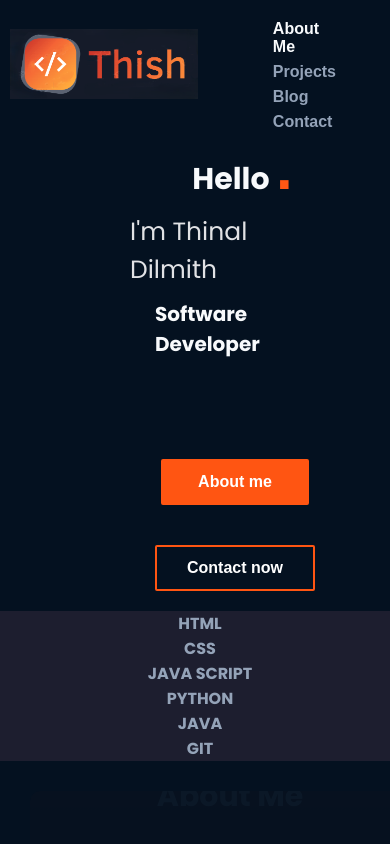
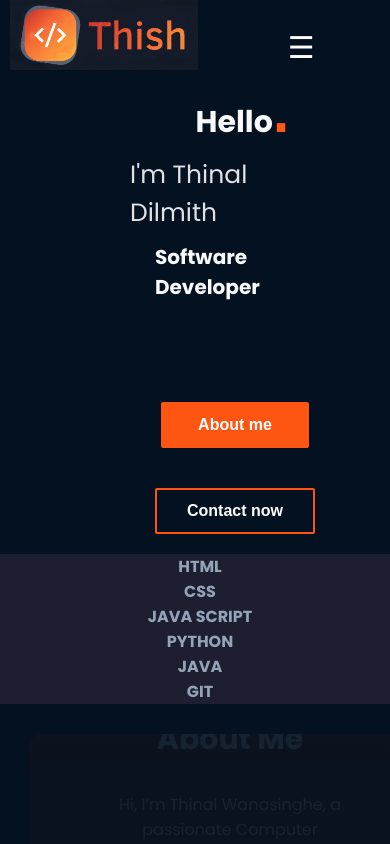
Before and after one commit to Thinal3/portfolio-in-html-css, a plain HTML site: page project/index.html in a window 390 px wide. Shown: the top 844 px of the page. Drawn offline with Linux system fonts and the light colour scheme.

Commit message:
Add hamburger menu toggle script for responsive navigation
- Implemented JavaScript to toggle mobile navigation visibility
- Added event listener to hamburger icon for opening and closing menu
- Enhances usability on smaller screen sizes

```diff
--- a/project/index.html
+++ b/project/index.html
@@ -16,11 +16,14 @@
             </figure>
 
             <nav>
-                <ul>
+                <div class="hamburger" id="hamburger">
+                    ☰
+                </div>
+                <ul class="nav-links" id="nav-links">
                     <li><a href="../project/index.html" class="active">About Me</a></li>
                     <li><a href="#projects">Projects</a></li>
-                    <li><a href="">Blog</a></li>
-                    <li><a href="">Contact</a></li>
+                    <li><a href="../project/Blog.html">Blog</a></li>
+                    <li><a href="../project/contact.html">Contact</a></li>
                 </ul>
             </nav>
         </header>
@@ -29,7 +32,7 @@
 
             <section class="hero_sec">
                 <div class="hero">
-                    <h2>Hello <span id="dot">.</span></h2>
+                    <h2>Hello<span id="dot">.</span></h2>
                     <h2 id="name"><span id="line">_____ </span>I'm Thinal Dilmith</h2>
                     <h1>Software Developer</h1>
 
@@ -250,10 +253,10 @@
                 <div class="contents">
                     <h3>Nav</h3>
                     <ul class="ul_footer">
-                        <li><a href="">About Me</a></li>
-                        <li><a href="">My Projects</a></li>
-                        <li><a href="">Blog</a></li>
-                        <li><a href="">Contact</a></li>
+                        <li><a href="../project/index.html">About Me</a></li>
+                        <li><a href="#projects">My Projects</a></li>
+                        <li><a href="../project/Blog.html">Blog</a></li>
+                        <li><a href="../project/contact.html">Contact</a></li>
                     </ul>
                 </div>
             </div>
@@ -262,5 +265,14 @@
             </div>
         </footer>
 
+        <script>
+            const hamburger = document.getElementById('hamburger');
+            const navLinks = document.getElementById('nav-links');
+
+            hamburger.addEventListener('click', () => {
+            navLinks.classList.toggle('active');
+            });
+        </script>
+
     </body>
 </html>
```
